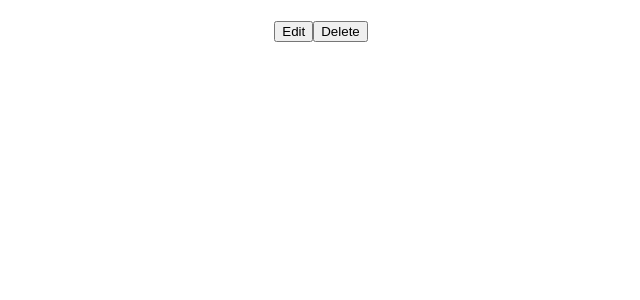
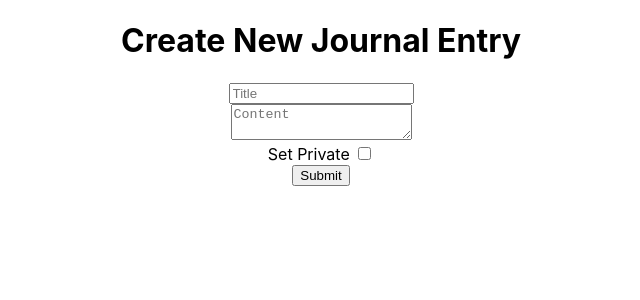
Before and after one commit to shuylaw/mnemosyne, a React (Create React App) app in the folder frontend/: page /journals/new in a window 1280 px wide. Shown: the top 300 px of the page, without its empty margins (319-959 px from the left). Built offline with nearby package versions, Linux system fonts and the light colour scheme; no server answers.

Commit message:
feat: create new entry form

```diff
--- a/frontend/src/App.js
+++ b/frontend/src/App.js
@@ -3,6 +3,7 @@ import { BrowserRouter, Route, Routes } from 'react-router-dom';
 import './App.css';
 import HomePage from './pages/HomePage';
 import JournalsPage from './pages/JournalEntriesPage';
+import CreateNewEntryPage from './pages/CreateNewEntryPage';
 import JournalEntryPage from './pages/JournalEntryPage';
 
 
@@ -13,6 +14,7 @@ function App() {
         <Routes>
           <Route path="/" element={<HomePage />} />
           <Route path="/journals" element={<JournalsPage />} />
+          <Route path="/journals/new" element={<CreateNewEntryPage />} />
           <Route path="/journals/:id" element={<JournalEntryPage />} />
         </Routes>
       </BrowserRouter>
--- /dev/null
+++ b/frontend/src/components/NewJournalEntryForm.js
@@ -0,0 +1,34 @@
+import React, { useState } from 'react';
+
+const NewJournalEntryForm = ({ formData, handleChange, handleSubmit, isLoading }) => {
+
+    return (
+        <form onSubmit={handleSubmit}>
+            <input
+                type="text"
+                name="title"
+                value={formData.title}
+                onChange={handleChange}
+                placeholder="Title"
+            /><br />
+            <textarea
+                name="content"
+                value={formData.content}
+                onChange={handleChange}
+                placeholder="Content"
+            /><br />
+            <label htmlFor="is_private">Set Private </label>
+            <input
+                type="checkbox"
+                value={formData.is_private}
+                onChange={handleChange}
+                name="is_private"
+            /><br />
+            <button type="submit" disabled={isLoading}>
+                {isLoading ? 'Loading...' : 'Submit'}
+            </button>
+        </form>
+    );
+};
+
+export default NewJournalEntryForm;
--- /dev/null
+++ b/frontend/src/pages/CreateNewEntryPage.js
@@ -0,0 +1,44 @@
+import React, { useState } from "react";
+import NewJournalEntryForm from "../components/NewJournalEntryForm";
+import JournalService from "../services/JournalService";
+
+const CreateNewEntryPage = () => {
+    const [formData, setFormData] = useState({
+        title: '',
+        content: '',
+        date: new Date().toISOString().slice(0, 10), // YYYY-MM-DD
+        sentiment: 0,
+        is_private: false,
+        summary: ''
+    });
+
+    const handleChange = (e) => {
+        const { name, value, type, checked } = e.target;
+        const finalValue = type === 'checkbox' ? checked : value;
+        setFormData({
+            ...formData,
+            [name]: finalValue
+        });
+    };
+
+    console.log(formData)
+    const [isLoading, setIsLoading] = useState(false);
+
+    const handleSubmit = async (e) => {
+        e.preventDefault();
+        setIsLoading(true);
+        console.log("form data before sending to API", formData)
+        await JournalService.create(formData);
+        window.location.href = "/journals";
+        setIsLoading(false);
+    };
+
+    return (
+        <div>
+            <h1>Create New Journal Entry</h1>
+            <NewJournalEntryForm handleSubmit={handleSubmit} isLoading={isLoading} handleChange={handleChange} formData={formData} />
+        </div>
+    );
+}
+
+export default CreateNewEntryPage;
--- a/frontend/src/pages/HomePage.js
+++ b/frontend/src/pages/HomePage.js
@@ -6,6 +6,7 @@ const HomePage = () => {
         <div>
             <h1>Home Page</h1>
             <p>This is the home page.</p>
+            <Link to="/journals/new">Create New Journal Entry</Link>
             <Link to="/journals">View Journals</Link>
         </div>
     );
--- a/frontend/src/pages/JournalEntriesPage.js
+++ b/frontend/src/pages/JournalEntriesPage.js
@@ -9,6 +9,7 @@ function JournalsPage() {
         const fetchJournals = async () => {
             const response = await JournalService.getAll();
             setJournalEntries(response);
+            console.log(response);
         };
         fetchJournals();
     }, []);
```
Also changed, not shown: 2 other files (tests, documents, lock files or other folders).
